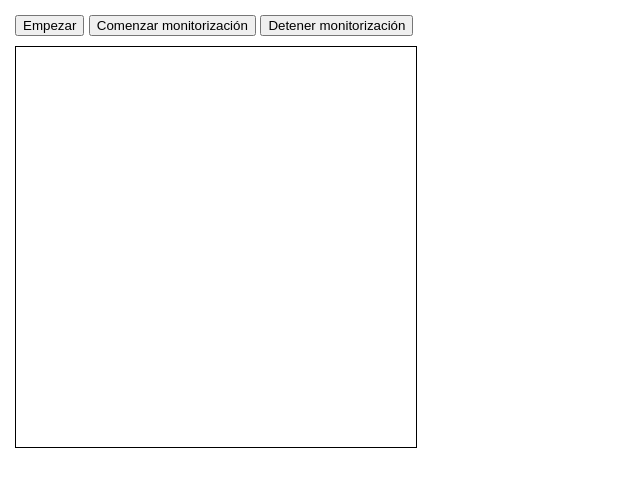
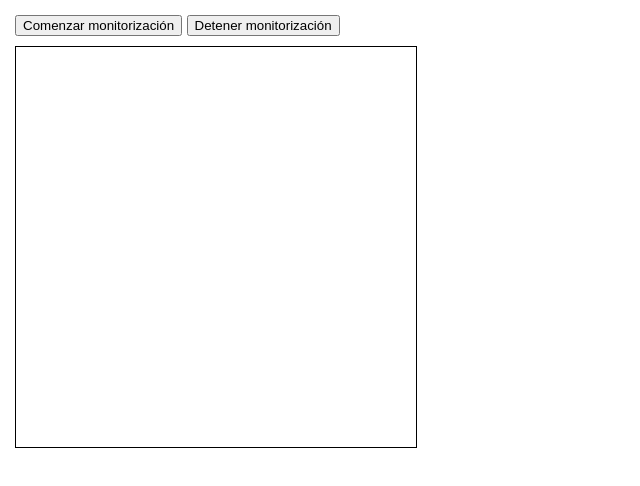
Before and after one commit to jserodio/jserodio.github.io, a plain HTML site: page geolocalizacion/localizacion.html in a window 1280 px wide. Shown: the whole page, without its empty margins (0-640 px from the left). Drawn offline with Linux system fonts and the light colour scheme; some packages are replaced by stand-ins of ours.

Commit message:
quitando el botón empezar
Ya no lo necesito para debuggear en el movil :>

```diff
--- a/geolocalizacion/localizacion.html
+++ b/geolocalizacion/localizacion.html
@@ -10,7 +10,6 @@
 <body>
 
     <form>
-        <input type="button" id="start" value="Empezar">
 		<input type="button" id="watch" value="Comenzar monitorización">
 		<input type="button" id="clearWatch" value="Detener monitorización">
 	</form>
```
